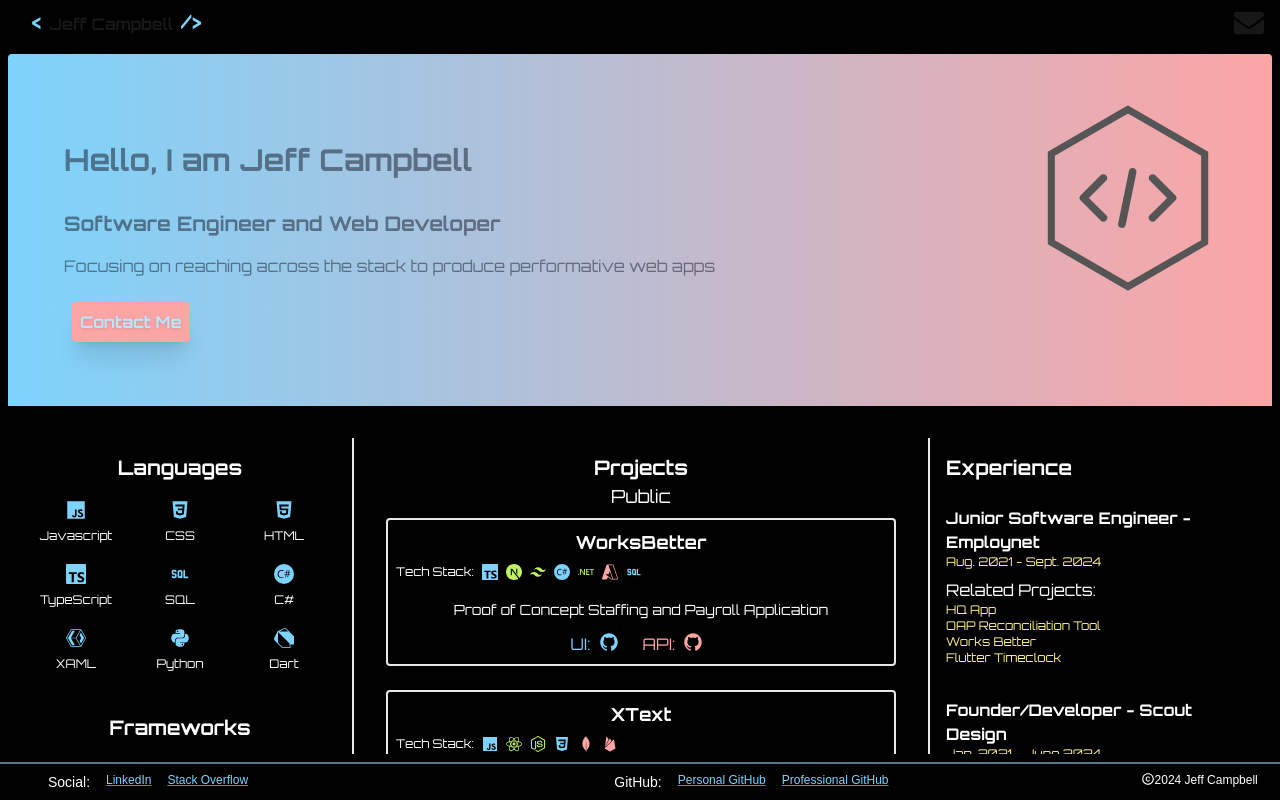
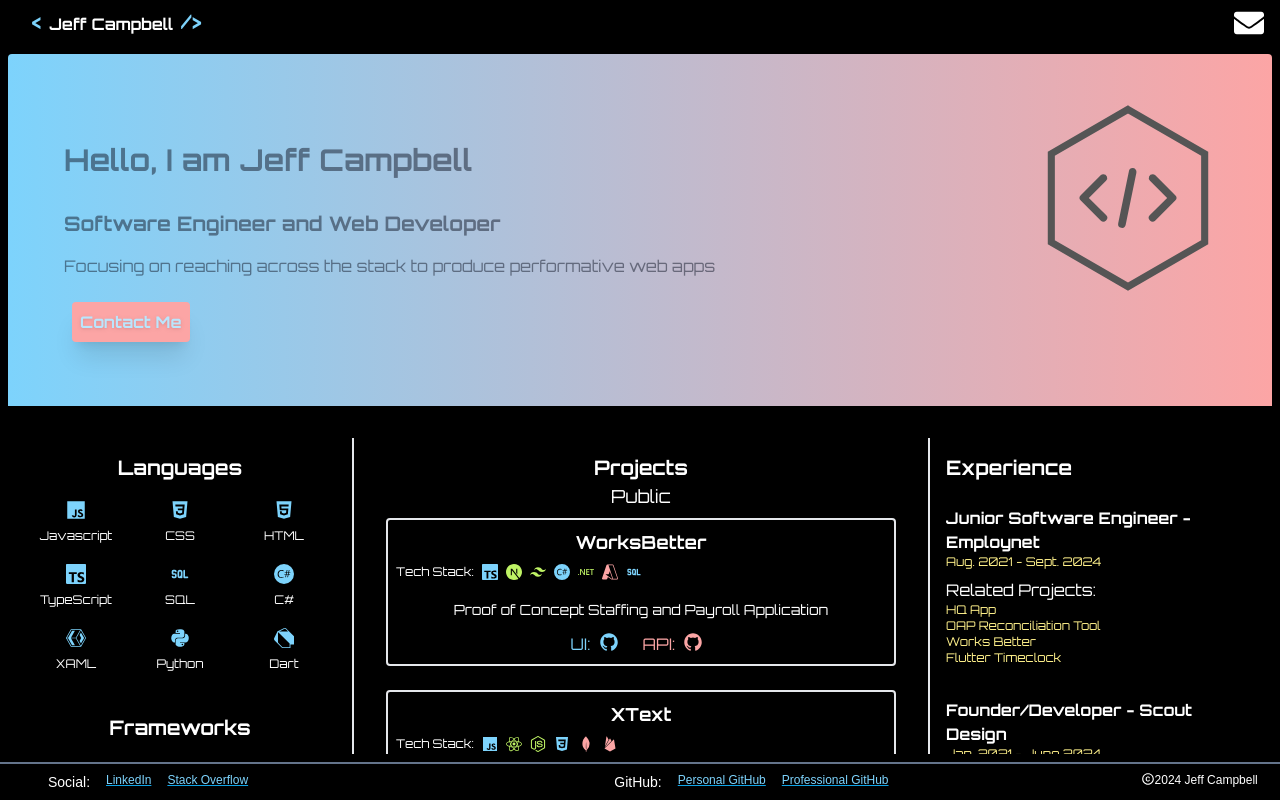
Before and after one commit to Cam06002/jeffcodes, a Next.js app: page / in a window 1280 px wide. Built offline with nearby package versions, Linux system fonts and the light colour scheme.

Commit message:
added default header text color

```diff
--- a/src/app/components/header.tsx
+++ b/src/app/components/header.tsx
@@ -14,8 +14,7 @@ export default function Header() {
   </span>
 
   return (
-    <div>
-      <nav className="flex flex row h-fill w-fill px-4 py-2 align-center justify-between font-Orbitron">
+    <nav className="flex flex row h-fill w-fill px-4 py-2 align-center justify-between font-Orbitron text-white">
       <div className="flex">
         <Link
           className="font-Orbitron pl-4 font-bold align-text-bottom"
@@ -29,6 +28,5 @@ export default function Header() {
         ><FaEnvelope /></Link>
       </div>
     </nav>
-    </div>
   );
 }
```
Lines whose indentation alone changed are shown as unchanged.
